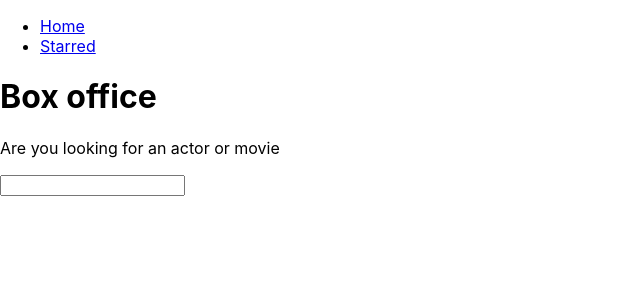
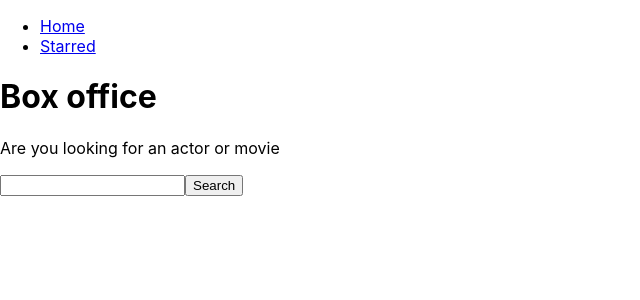
Before and after one commit to Vashisht-Singh/TV-SHOWS-AND-ACTORS-MAZE, a React (Create React App) app: page / in a window 1280 px wide. Shown: the top 300 px of the page, without its empty margins (0-640 px from the left). Built offline with nearby package versions, Linux system fonts and the light colour scheme.

Commit message:
added text box for searching , search for shows on button click

```diff
--- a/src/pages/Home.jsx
+++ b/src/pages/Home.jsx
@@ -1,7 +1,26 @@
+import { useState } from 'react';
+
 const Home = () => {
+  const [searchStr, setSearchStr] = useState('');
+  console.log(searchStr);
+  const onSearchInputChange = ev => {
+    setSearchStr(ev.target.value);
+  };
+  const onSearch = async ev => {
+    ev.preventDefault();
+
+    const response = await fetch(
+      `https://api.tvmaze.com/search/shows?q=${searchStr}`
+    );
+    const body = await response.json();
+    console.log(body);
+  };
   return (
     <div>
-      <input type="text"></input>
+      <form onSubmit={onSearch}>
+        <input type="text" value={searchStr} onChange={onSearchInputChange} />
+        <button type="Submit">Search</button>
+      </form>
     </div>
   );
 };
```
